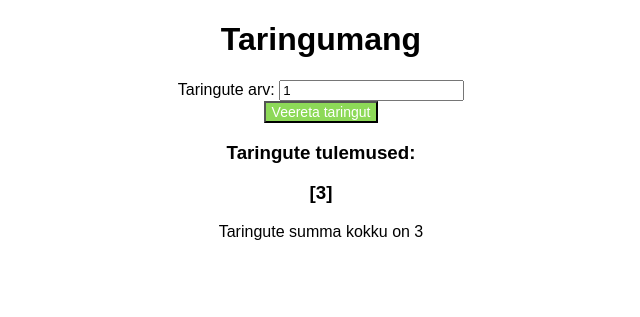
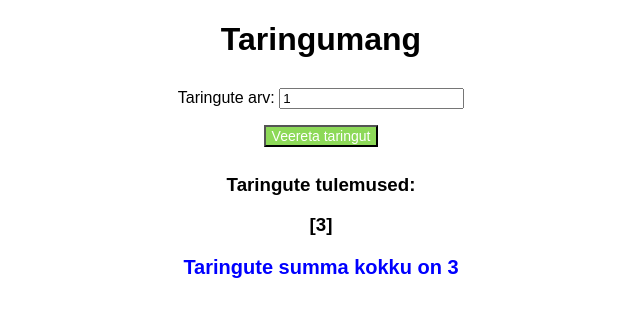
Before and after one commit to ainjayla/python202105-web, a Flask app: page / in a window 1280 px wide. Shown: the top 317 px of the page, without its empty margins (319-959 px from the left). Run offline with Flask 2, Linux system fonts and the light colour scheme.

Commit message:
Muutsin asjad selliseks nagu Ringa tahtis.

```diff
--- a/static/style.css
+++ b/static/style.css
@@ -1,6 +1,10 @@
 body {
     text-align: center;
     font-family: sans-serif;
+}
+
+input {
+    margin: 0.5rem 0;
 }
 
 .button {
@@ -8,3 +12,9 @@ body {
     color: #FFFFFF;
     font-size: 14px;
 }
+
+.total {
+    color: blue;
+    font-size: 20px;
+    font-weight: bold;
+}
--- a/templates/index.html
+++ b/templates/index.html
@@ -14,6 +14,6 @@
     </form>
     <h3>Taringute tulemused:</h3>
     <h3>{{numbers}}</h3>
-    <p>Taringute summa kokku on {{total}}</p>
+    <p class="total">Taringute summa kokku on {{total}}</p>
 </body>
 </html>
```
